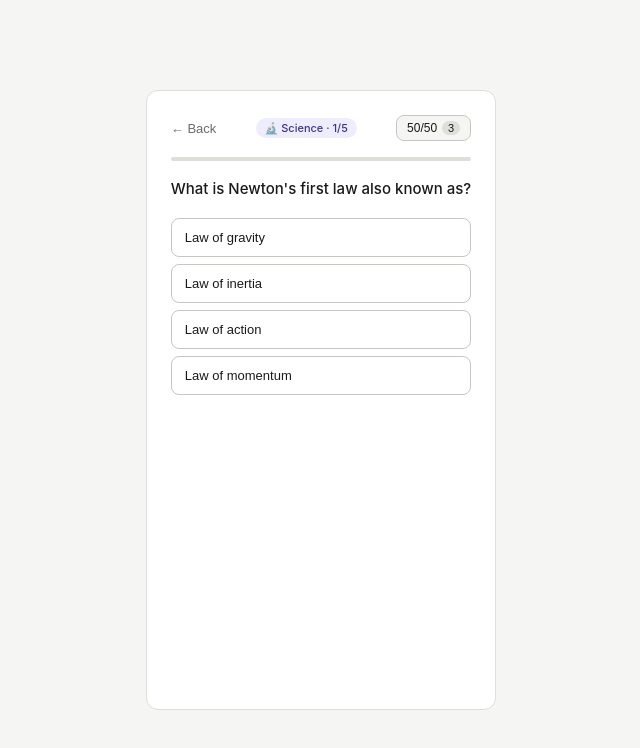
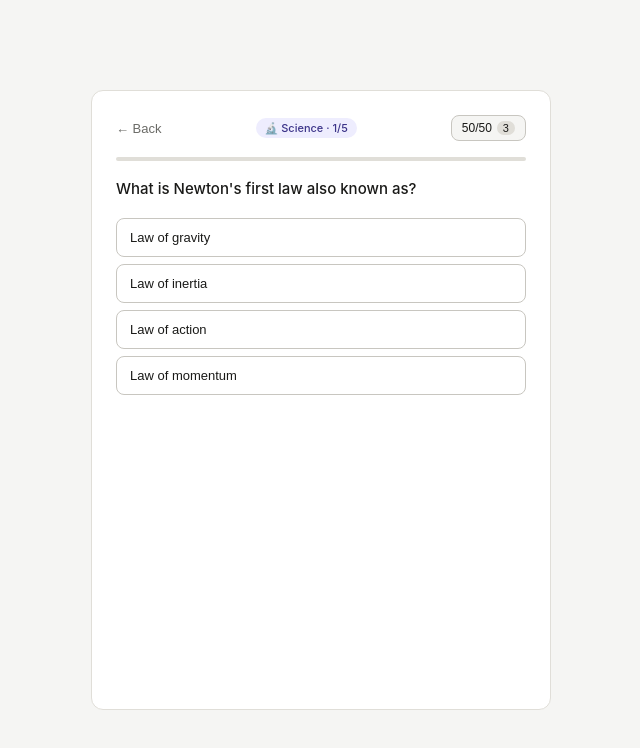
Before and after one commit to m-manalo/morning-mastery, a React (Create React App) app: page / in a window 1280 px wide. Both pictures are taken after a click on the button 640 px from the left and 238 px from the top of the page. Shown: the top 748 px of the page, without its empty margins (319-959 px from the left). Built offline with nearby package versions, Linux system fonts and the light colour scheme.

Commit message:
Fix layout shifts, XP float, dev reset

```diff
--- a/src/App.css
+++ b/src/App.css
@@ -41,14 +41,17 @@ body {
   border-radius: var(--radius-lg);
   border: 0.5px solid var(--border);
   height: var(--card-height);
+  width: 100%;
   overflow: hidden;
   position: relative;
 }
 
 .screen-inner {
   height: 100%;
+  width: 100%;
   padding: 1.5rem;
   overflow-y: auto;
+  overflow-x: hidden;
   display: flex;
   flex-direction: column;
 }
@@ -174,58 +177,94 @@ body {
 @keyframes questionIn { from { opacity: 0; transform: translateY(6px); } to { opacity: 1; transform: translateY(0); } }
 
 /* ── Options ── */
-.options { display: flex; flex-direction: column; gap: 7px; flex-shrink: 0; }
+.options { display: flex; flex-direction: column; gap: 7px; flex-shrink: 0; width: 100%; }
 .opt-btn {
-  width: 100%; padding: 11px 13px;
+  width: 100%;
+  min-width: 0;
+  padding: 11px 13px;
   background: var(--bg);
   border: 0.5px solid var(--border-hover);
   border-radius: var(--radius);
   font-size: 13px; color: var(--text);
   cursor: pointer; text-align: left;
   display: flex; justify-content: space-between; align-items: center;
-  transition: border-color 0.12s, background 0.12s, transform 0.12s;
+  position: relative;
+  transition: border-color 0.12s, background 0.12s;
+  overflow: hidden;
 }
-.opt-btn:hover:not(:disabled) { border-color: #7F77DD; transform: translateX(2px); }
+.opt-btn:hover:not(:disabled) { border-color: #7F77DD; }
 .opt-btn:disabled { cursor: default; }
 .opt-btn.correct {
   background: #EAF3DE; border-color: #639922; color: #27500A;
   animation: correctPop 0.3s ease;
 }
-@keyframes correctPop { 0%{transform:scale(1)} 40%{transform:scale(1.025)} 100%{transform:scale(1)} }
+@keyframes correctPop { 0%{transform:scale(1)} 40%{transform:scale(1.02)} 100%{transform:scale(1)} }
 .opt-btn.wrong   { background: #FCEBEB; border-color: #A32D2D; color: #791F1F; }
 .opt-btn.dim     { opacity: 0.38; }
 .opt-btn.eliminated { opacity: 0.22; cursor: not-allowed; }
 
+/* Option text stays left, never wraps awkwardly */
+.opt-text { flex: 1; min-width: 0; text-align: left; }
+
+/* Right label — fixed width so it never causes reflow */
+.opt-right {
+  flex-shrink: 0;
+  width: 80px;
+  text-align: right;
+  display: flex;
+  justify-content: flex-end;
+  align-items: center;
+}
+
 .opt-label {
   font-size: 10px; font-weight: 500;
-  padding: 1px 7px; border-radius: 10px; flex-shrink: 0;
+  padding: 1px 7px; border-radius: 10px;
+  white-space: nowrap;
 }
 .opt-label--correct { background: #EAF3DE; color: #3B6D11; border: 0.5px solid #C0DD97; }
 .opt-label--wrong   { background: #FCEBEB; color: #A32D2D; border: 0.5px solid #F09595; }
 
+/* XP float — absolutely positioned so it NEVER shifts layout */
 .xp-float {
+  position: absolute;
+  right: 13px;
+  top: 50%;
+  transform: translateY(-50%);
   font-size: 11px; font-weight: 500;
   color: #3B6D11; background: #EAF3DE;
   border-radius: 12px; padding: 2px 8px;
+  pointer-events: none;
   animation: floatUp 1s ease forwards;
-  flex-shrink: 0;
+  z-index: 2;
 }
-@keyframes floatUp { 0%{opacity:1;transform:translateY(0)} 60%{opacity:1;transform:translateY(-6px)} 100%{opacity:0;transform:translateY(-12px)} }
+@keyframes floatUp {
+  0%   { opacity: 1; transform: translateY(-50%); }
+  60%  { opacity: 1; transform: translateY(calc(-50% - 10px)); }
+  100% { opacity: 0; transform: translateY(calc(-50% - 20px)); }
+}
 
 /* ── Card shake animation ── */
 .shake { animation: shake 0.45s ease; }
 @keyframes shake { 0%,100%{transform:translateX(0)} 20%{transform:translateX(-6px)} 40%{transform:translateX(6px)} 60%{transform:translateX(-4px)} 80%{transform:translateX(4px)} }
 
 /* ── Feedback ── */
-.feedback-area { margin-top: 10px; min-height: 58px; flex-shrink: 0; }
+.feedback-area {
+  margin-top: 10px;
+  height: 68px;
+  flex-shrink: 0;
+  width: 100%;
+}
 .feedback {
   border-radius: var(--radius);
   padding: 10px 12px;
   font-size: 12px; line-height: 1.5;
+  width: 100%;
+  box-sizing: border-box;
 }
 .feedback--correct { background: #EAF3DE; color: #27500A; }
 .feedback--wrong   { background: #FCEBEB; color: #791F1F; }
-.feedback-placeholder { height: 58px; }
+.feedback--visible { animation: slideIn 0.25s ease; }
+.feedback--hidden  { visibility: hidden; }
 .slide-in { animation: slideIn 0.25s ease; }
 @keyframes slideIn { from{opacity:0;transform:translateY(5px)} to{opacity:1;transform:translateY(0)} }
 
@@ -362,6 +401,21 @@ body {
 .quote-save:hover { transform: scale(1.2); }
 .quote-save--saved { color: #E24B4A; }
 
+/* ── Dev reset ── */
+.dev-reset {
+  margin-top: auto;
+  padding-top: 1rem;
+  background: none;
+  border: none;
+  font-size: 11px;
+  color: var(--text-muted);
+  cursor: pointer;
+  opacity: 0.4;
+  text-align: center;
+  width: 100%;
+}
+.dev-reset:hover { opacity: 1; color: #A32D2D; }
+
 /* ── Mobile ── */
 @media (max-width: 520px) {
   :root { --card-height: 600px; }
--- a/src/components/HomeScreen.jsx
+++ b/src/components/HomeScreen.jsx
@@ -92,6 +92,18 @@ export default function HomeScreen({ subjects, streak, dailyState, onStartDaily,
 
       <div className="divider"/>
       <p className="muted small center">progress saves in your browser</p>
+
+      {/* Dev reset — remove before going public */}
+      <button
+        className="dev-reset"
+        onClick={() => {
+          ['mm_subjects_v2','mm_streak_v2','mm_daily_v2','mm_5050_v2','mm_seen_quotes','mm_daily_quote']
+            .forEach(k => localStorage.removeItem(k));
+          window.location.reload();
+        }}
+      >
+        dev reset
+      </button>
     </div>
   );
 }
--- a/src/components/QuizScreen.jsx
+++ b/src/components/QuizScreen.jsx
@@ -124,13 +124,18 @@ export default function QuizScreen({
             onClick={() => handleAnswer(i)}
             disabled={answered || eliminated.includes(i)}
           >
-            <span>{eliminated.includes(i) ? <s>{opt}</s> : opt}</span>
+            {/* Option text always left */}
+            <span className="opt-text">{eliminated.includes(i) ? <s>{opt}</s> : opt}</span>
+            {/* Right side label — fixed width so it never shifts layout */}
+            <span className="opt-right">
               {answered && i === q.a && (
                 <span className="opt-label opt-label--correct">correct</span>
               )}
               {answered && i === selected && i !== q.a && (
                 <span className="opt-label opt-label--wrong">your answer</span>
               )}
+            </span>
+            {/* XP float — absolutely positioned so it doesn't affect layout */}
             {answered && i === selected && i === q.a && xpFloat && (
               <span className="xp-float">+{XP_PER_CORRECT} xp</span>
             )}
@@ -138,23 +143,21 @@ export default function QuizScreen({
         ))}
       </div>
 
-      {/* Feedback */}
+      {/* Feedback — always rendered, visibility toggled to prevent layout shift */}
       <div className="feedback-area">
-        {answered ? (
-          <div className={`feedback feedback--${selected === q.a ? 'correct' : 'wrong'} slide-in`}>
+        <div
+          className={`feedback feedback--${selected === q.a ? 'correct' : 'wrong'}${answered ? ' slide-in feedback--visible' : ' feedback--hidden'}`}
+        >
           <strong>{selected === q.a ? 'Correct!' : 'Not quite.'}</strong>
           {' '}{q.exp}
         </div>
-        ) : (
-          <div className="feedback-placeholder"/>
-        )}
       </div>
 
-      {/* Next */}
+      {/* Next — always in DOM, fades in */}
       <button
         className="btn-primary"
         onClick={handleNext}
-        style={{opacity: answered ? 1 : 0, pointerEvents: answered ? 'auto' : 'none', transition: 'opacity 0.2s'}}
+        style={{opacity: answered ? 1 : 0, pointerEvents: answered ? 'auto' : 'none', transition: 'opacity 0.25s'}}
       >
         {isLast
           ? (isDaily ? 'Next subject →' : 'See results →')
```
Lines whose indentation alone changed are shown as unchanged.
